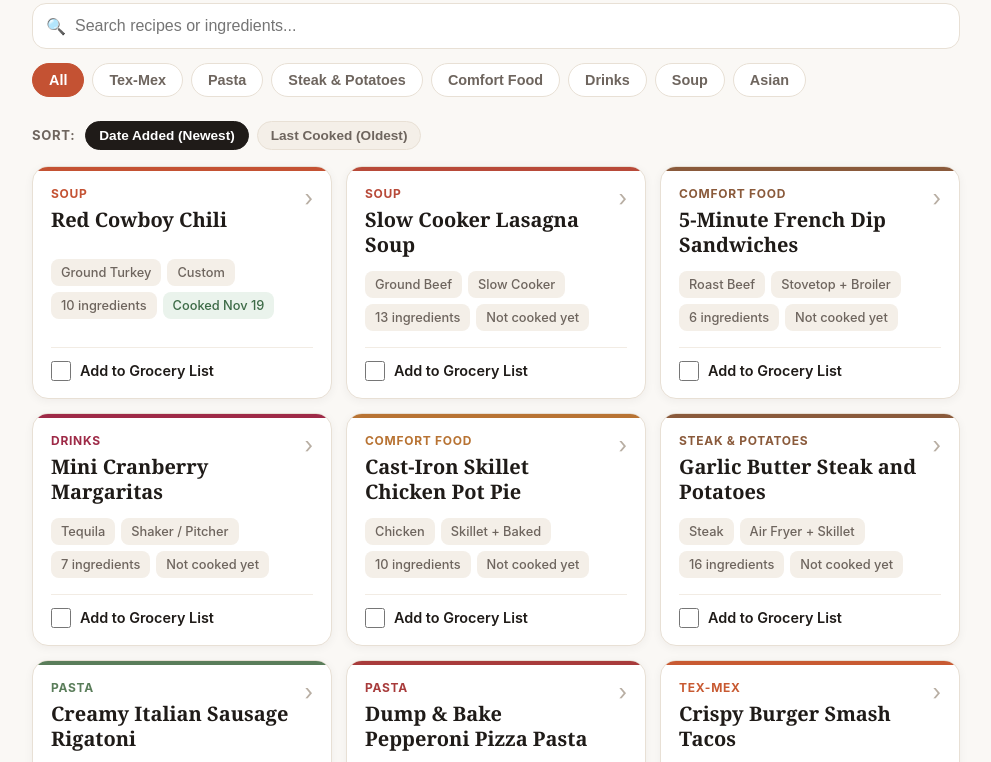
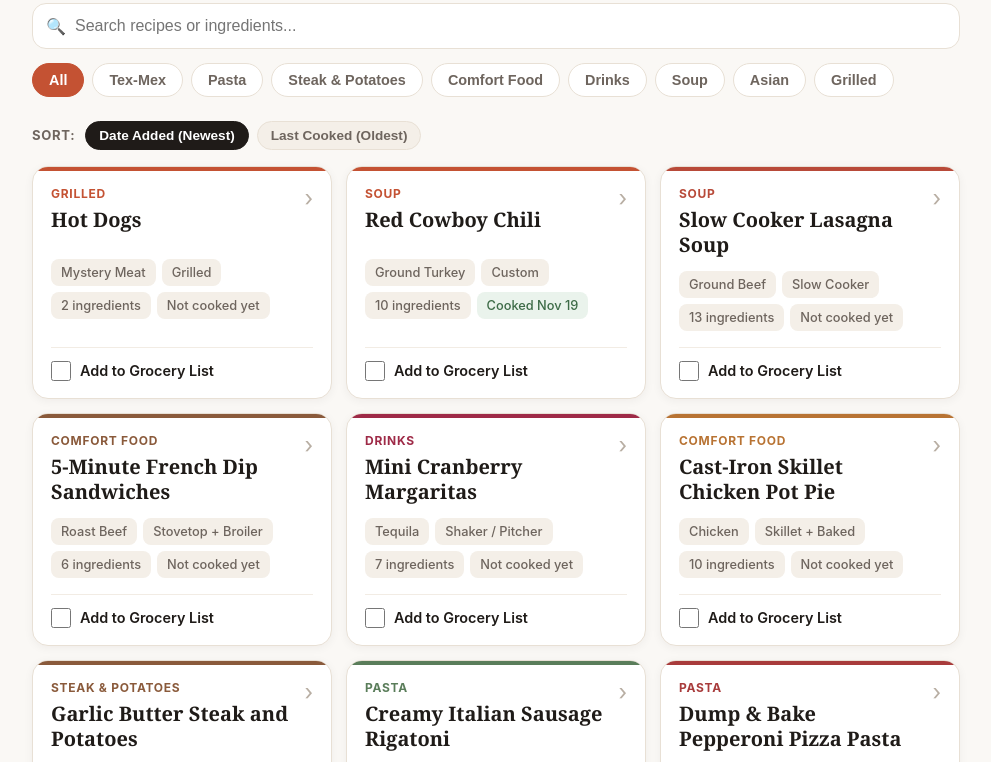
Before and after one commit to mattbrubaker/family-recipes, a plain HTML site: page index.html in a window 1280 px wide. Shown: the part 81-843 px from the top of the page, without its empty margins (144-1135 px from the left). Drawn offline with Linux system fonts and the light colour scheme.

Commit message:
Add recipe: Hot Dogs

```diff
--- a/index.html
+++ b/index.html
@@ -1748,6 +1748,23 @@
           "Brown turkey with onions and bell pepper. Add remaining ingredients until bubbling. Reduce heat, cover and cook for 30+ minutes."
         ],
         "note": "Serve with corn bread"
+      },
+      {
+        "id": "hot-dogs",
+        "title": "Hot Dogs",
+        "category": "Grilled",
+        "protein": "Mystery Meat",
+        "method": "Grilled",
+        "dateAdded": "2026-11-19T20:26:33.637Z",
+        "accent": "#C45233",
+        "ingredients": [
+          "1 Package of Hot Dogs",
+          "1 Package of Hot Dog Buns"
+        ],
+        "steps": [
+          "Open > Grill > Eat"
+        ],
+        "note": "Serve with Mustard only"
       }
       // __RECIPE_INSERT_POINT__
     ];
```
